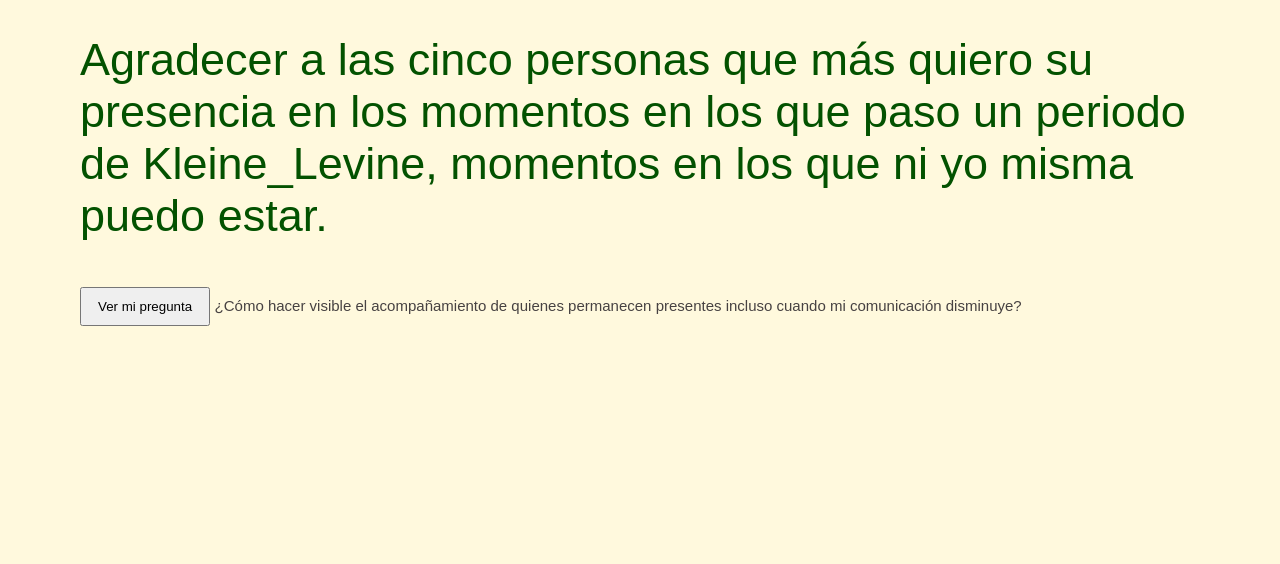
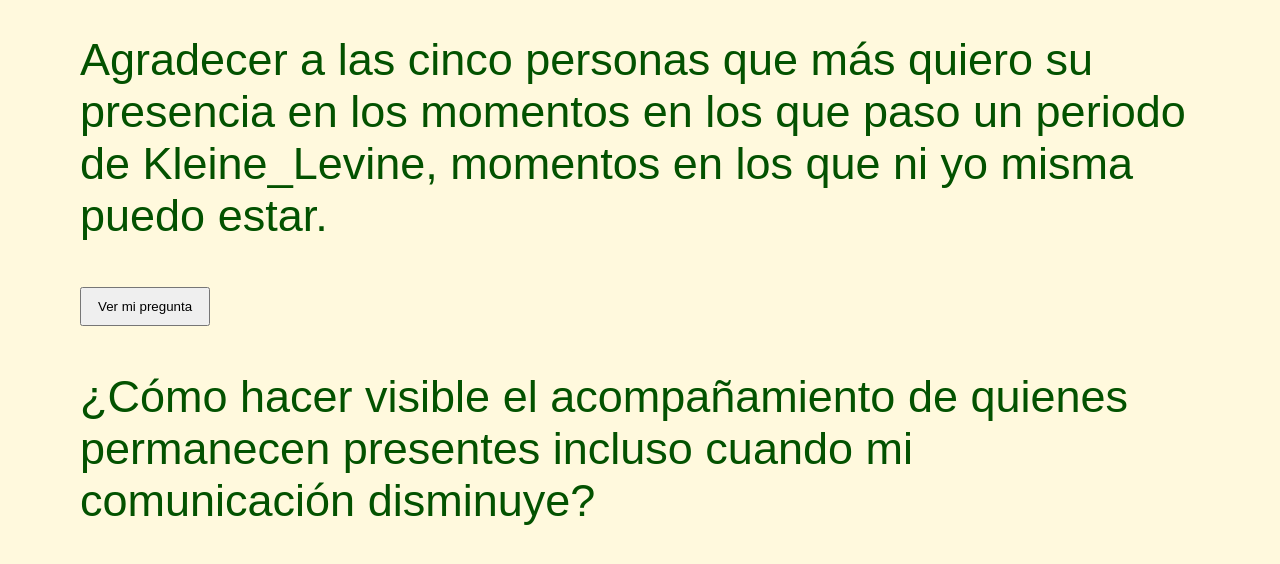
Before and after one commit to LuciaVargasCastillo/Proyecto-WEB-ELISAVA, a plain HTML site: page index.html in a window 1280 px wide. Both pictures are taken after a click on the button "Ver mi pregunta". Shown: the part 284-848 px from the top of the page. Before the commit the page ends 800 px from the top, so only its background shows below. Drawn offline with Linux system fonts and the light colour scheme.

Commit message:
Corregir index.html para las pruebas de IA

```diff
--- a/index.html
+++ b/index.html
@@ -13,7 +13,7 @@
   <p>Agradecer a las cinco personas que más quiero su presencia en los momentos en los que paso un periodo de Kleine_Levine, momentos en los que ni yo misma puedo estar.</p>
 
   <button id="boton">Ver mi pregunta</button>
-  <y id="texto" hidden>¿Cómo hacer visible el acompañamiento de quienes permanecen presentes incluso cuando mi comunicación disminuye?</p>
+  <p id="texto" hidden>¿Cómo hacer visible el acompañamiento de quienes permanecen presentes incluso cuando mi comunicación disminuye?</p>
 
   <!-- El JavaScript va al final, cuando la página ya está cargada -->
   <script src="script.js"></script>
```
